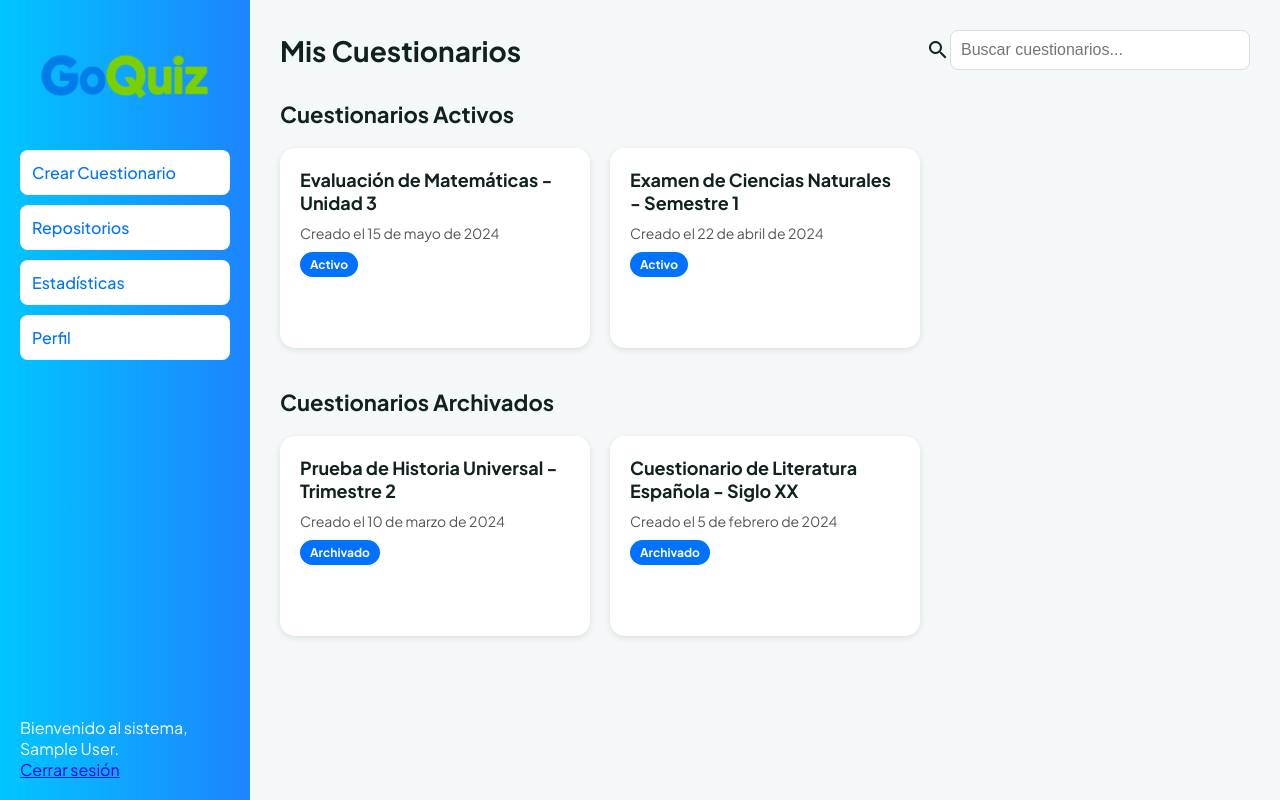
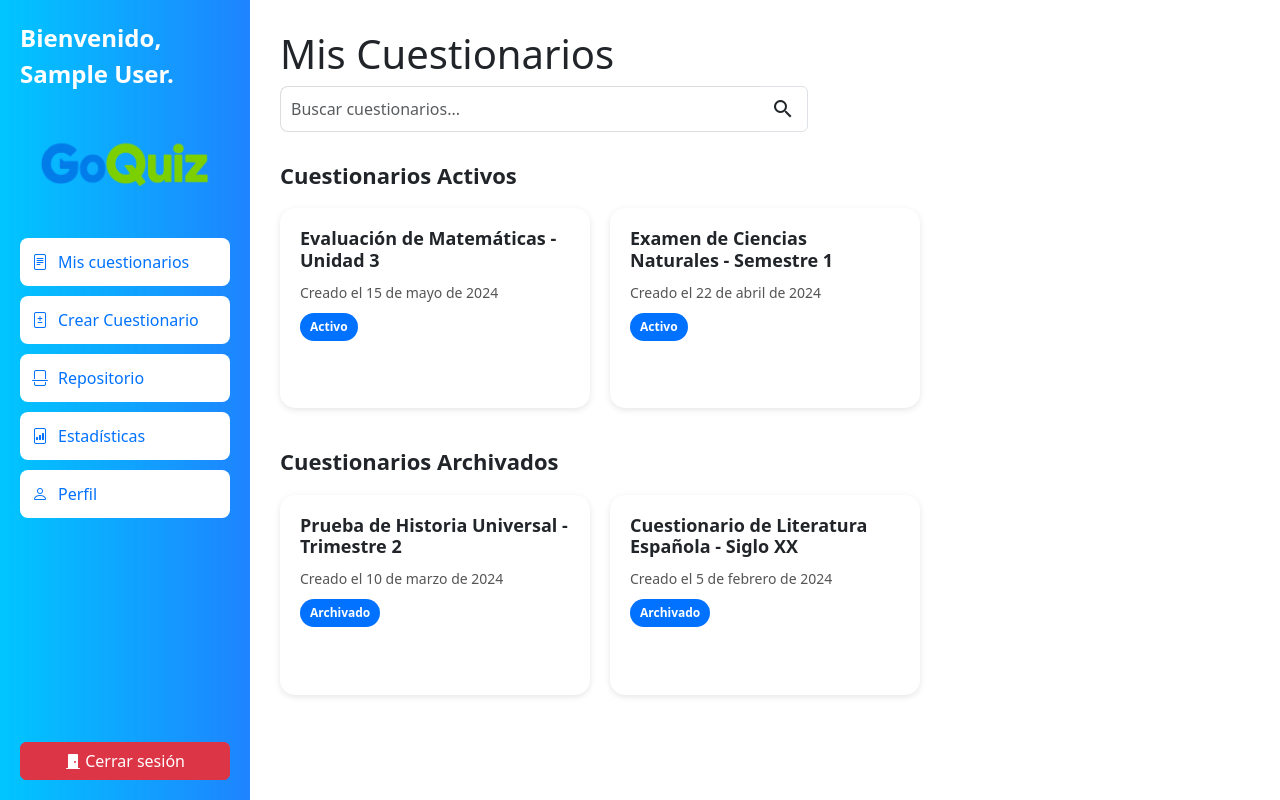
Before and after one commit to AGonzalesCajusol/kahoot_web, a Flask app: page /dashboard in a window 1280 px wide. Run offline with Flask 3, Linux system fonts and the light colour scheme; the visitor is signed in with stand-in values (Sample User, id 1).

Commit message:
dashboard
detalle_dashboardx

```diff
--- a/main.py
+++ b/main.py
@@ -3,7 +3,7 @@ import conexion
 import routes.login as login_routes
 
 app = Flask(__name__)
-app.secret_key = 'secretkey'
+app.secret_key = 'chui_angel_grupo_web'
 
 @app.route('/')
 @app.route('/index')
@@ -27,7 +27,21 @@ def logout():
     flash("Has cerrado sesión exitosamente", "success")
     return redirect(url_for('login'))
 
-app.secret_key = 'chui_angel_grupo_web'
+@app.route('/nuevo_cuestionario')
+def nuevo_cuestionario():
+    return render_template('crear_cuestionarios.html')
+
+@app.route('/repositorio')
+def repositorio():
+    return render_template('repositorio.html')
+
+@app.route('/perfil')
+def perfil():
+    return render_template('perfil.html')
+
+@app.route('/estadisticas')
+def estadisticas():
+    return render_template('estadistica.html')
 
 login_routes.registrar_rutas(app)
 
--- a/static/CSS/dashboard.css
+++ b/static/CSS/dashboard.css
@@ -104,8 +104,6 @@
     }
 
     .main-header {
-        display: flex;
-        justify-content: space-between;
         align-items: center;
         margin-bottom: 30px;
     }
@@ -113,6 +111,9 @@
     .main-header h2 {
         font-size: 28px;
         font-weight: 700;
+    }
+    .search_buscar{
+        width: 33rem !important;
     }
 
     .search-bar {
@@ -127,7 +128,7 @@
         font-size: 16px;
         border-radius: 8px;
         border: 1px solid #ddd;
-        width: 300px;
+        width: 500px;
     }
 
     /* Secciones de Cuestionarios */
--- a/templates/dashboard.html
+++ b/templates/dashboard.html
@@ -7,37 +7,49 @@
     <link href="https://fonts.googleapis.com/css2?family=Plus+Jakarta+Sans:wght@400;500;700;800&family=Noto+Sans:wght@400;500;700;900" rel="stylesheet">
     <link href="https://fonts.googleapis.com/icon?family=Material+Icons+Outlined" rel="stylesheet">
     <link rel="stylesheet" href="../static/CSS/dashboard.css">
+    <link href="https://cdn.jsdelivr.net/npm/bootstrap@5.3.3/dist/css/bootstrap.min.css" rel="stylesheet" integrity="sha384-QWTKZyjpPEjISv5WaRU9OFeRpok6YctnYmDr5pNlyT2bRjXh0JMhjY6hW+ALEwIH" crossorigin="anonymous">
+    <script src="https://cdn.jsdelivr.net/npm/bootstrap@5.3.3/dist/js/bootstrap.bundle.min.js" integrity="sha384-YvpcrYf0tY3lHB60NNkmXc5s9fDVZLESaAA55NDzOxhy9GkcIdslK1eN7N6jIeHz" crossorigin="anonymous"></script>
+    <link rel="stylesheet" href="https://cdn.jsdelivr.net/npm/bootstrap-icons@1.13.1/font/bootstrap-icons.min.css">
 </head>
 <body class="bg-background-light font-display">
     <div class="flex min-h-screen">
 
         <!-- Barra Lateral (Sidebar) -->
         <aside class="sidebar" id="sidebar">
+            <strong><p class="fs-4">Bienvenido, {{ session['nombres'] }}.</p></strong>
             <div class="sidebar-header">
                 <img src="../static/IMG/GoQuiz.png" alt="Logo GoQuiz" class="logo">
             </div>
 
             <nav class="sidebar-nav">
-                <a href="#" class="nav-item">Crear Cuestionario</a>
-                <a href="#" class="nav-item">Repositorios</a>
-                <a href="#" class="nav-item">Estadísticas</a>
-                <a href="#" class="nav-item">Perfil</a>
+                <a href="/dashboard" class="nav-item"><i class="bi bi-file-text"></i> Mis cuestionarios</a>
+                <a href="/nuevo_cuestionario" class="nav-item"><i class="bi bi-file-diff"></i> Crear Cuestionario</a>
+                <a href="/repositorio" class="nav-item"><i class="bi bi-file-break"></i>Repositorio</a>
+                <a href="/estadisticas" class="nav-item"><i class="bi bi-file-bar-graph"></i>Estadísticas</a>
+                <a href="/perfil" class="nav-item"><i class="bi bi-person"></i>Perfil</a>
             </nav>
             <div class="sidebar-footer">
-                <p>Bienvenido al sistema, {{ session['nombres'] }}.</p>
-                <a href="{{ url_for('logout') }}" class="btn btn-danger">Cerrar sesión</a>
+                <a href="{{ url_for('logout') }}" class="btn btn-danger w-100"><i class="bi bi-door-closed-fill"></i> Cerrar sesión</a>
             </div>
         </aside>
 
         <!-- Contenido Principal -->
         <main class="main-content">
-            <header class="main-header">
-                <h2>Mis Cuestionarios</h2>
-                <div class="search-bar">
-                    <span class="material-icons-outlined">search</span>
-                    <input type="text" placeholder="Buscar cuestionarios...">
+            <header class="main-header ">
+
+                <h1>{%  block titulo_pagina %}Mis Cuestionarios{% endblock%}</h1>
+
+                {% block search%}
+                <div class="search-bar ">
+                    <div class="input-group search_buscar">
+                        <input type="text" class="form-control form-control-sm border-end-0" placeholder="Buscar cuestionarios...">
+                        <span class="input-group-text bg-white"><span class="material-icons-outlined">search</span></span>
                     </div>
+                </div>
+                {% endblock%}
             </header>
+            {% block contenido %}
+
 
                 <section class="questionnaires-section">
                     <h3>Cuestionarios Activos</h3>
@@ -83,6 +95,7 @@
                         </div>
                     </div>
                 </section>
+            {% endblock %}
         </main>
     </div>
 
```
Also changed, not shown: templates/crear_cuestionarios.html (added, +9 -0 lines), templates/estadistica.html (added, +9 -0 lines), templates/repositorio.html (added, +9 -0 lines), templates/perfil.html (added). Lines whose indentation alone changed are shown as unchanged.
